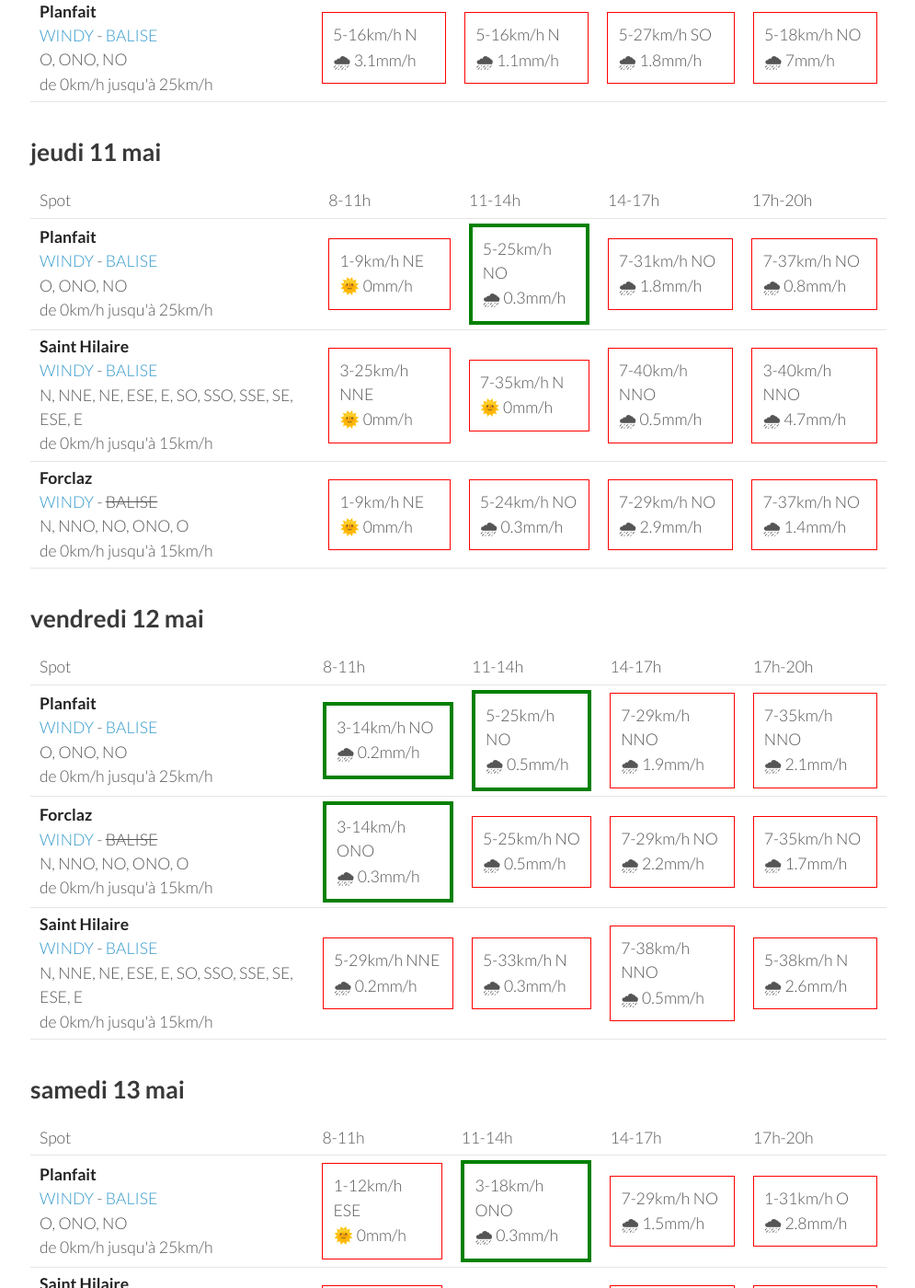
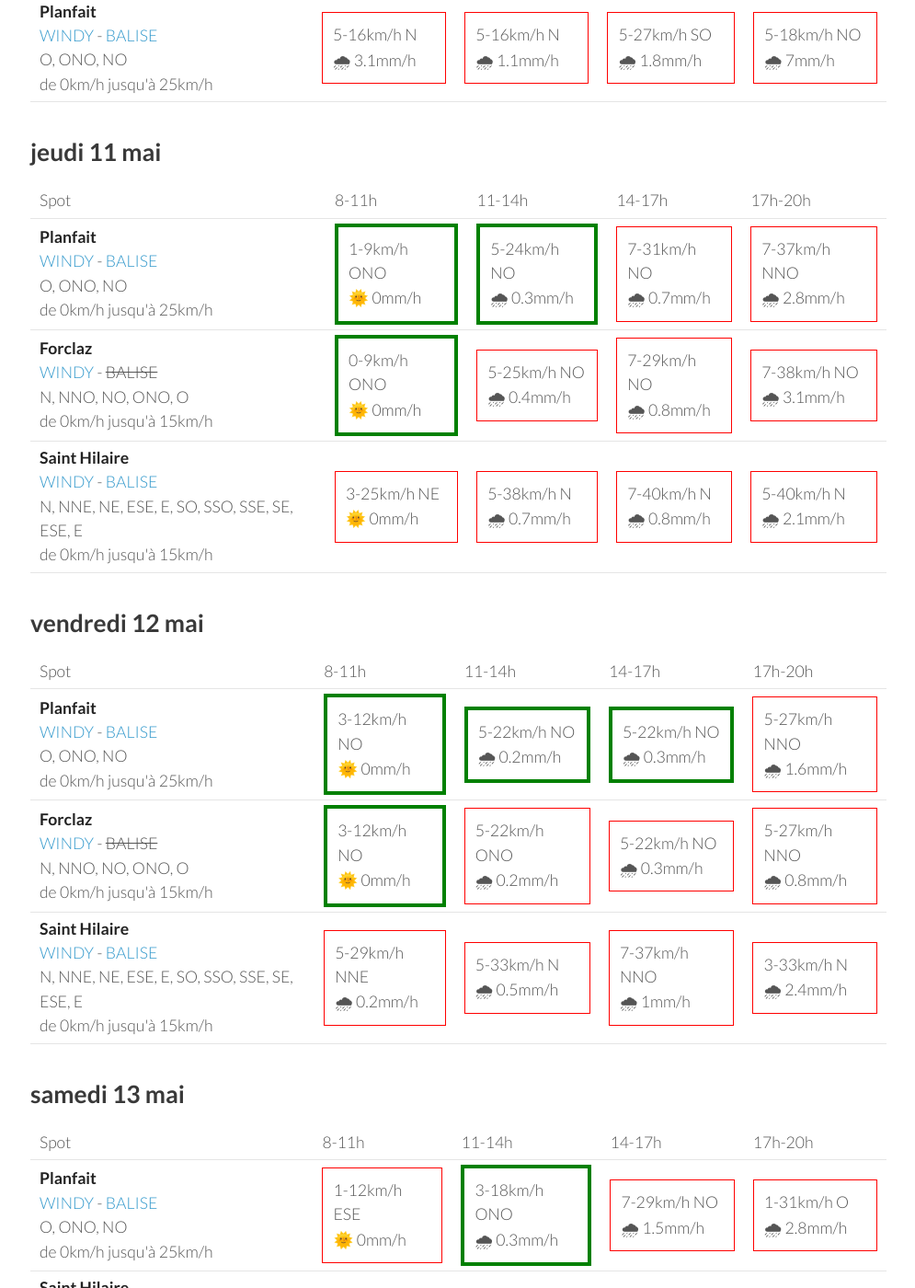
Before and after one commit to parapente-dans-le-nord/parapente-dans-le-nord.github.io, a Jekyll site: the page built from alpes_nord.markdown, in a window 1280 px wide and 1400 px high, scrolled down 1139 px. Shown: the whole window at 92% size, without its empty margins (25-1020 px from the left). Built offline with Jekyll 4.4.1, drawn with Linux system fonts in a browser that asks for light colours; some of the changed text lies outside the part shown.

Commit message:
update index.markdown

```diff
--- a/alpes_nord.markdown
+++ b/alpes_nord.markdown
@@ -113,30 +113,30 @@ page mise à jour le mardi 09 mai 13:26
 <tr>
         <td><strong>Planfait</strong><br><a href="https://windy.com/45.853/6.223?45.415,6.223,8">WINDY</a> - <span class=""><a href="https://www.openwindmap.org/PP496">BALISE</a> </span><br> <span class="vent-favorable">O, ONO, NO</span><br><span class="force-vent">de 0km/h jusqu'à 25km/h</span> </td>
 
-            <td><div class="not-flyable"><p>1-9km/h NE</p><p>🌞 0mm/h</p></div></td>
-            <td><div class="flyable"><p>5-25km/h NO</p><p>🌧 0.3mm/h</p></div></td>
-            <td><div class="not-flyable"><p>7-31km/h NO</p><p>🌧 1.8mm/h</p></div></td>
-            <td><div class="not-flyable"><p>7-37km/h NO</p><p>🌧 0.8mm/h</p></div></td>
+            <td><div class="flyable"><p>1-9km/h ONO</p><p>🌞 0mm/h</p></div></td>
+            <td><div class="flyable"><p>5-24km/h NO</p><p>🌧 0.3mm/h</p></div></td>
+            <td><div class="not-flyable"><p>7-31km/h NO</p><p>🌧 0.7mm/h</p></div></td>
+            <td><div class="not-flyable"><p>7-37km/h NNO</p><p>🌧 2.8mm/h</p></div></td>
+
+
+    </tr>
+<tr>
+        <td><strong>Forclaz</strong><br><a href="https://windy.com/45.814/6.247?45.375,6.246,8,m:eVwaglz">WINDY</a> - <span class="no-balise"> BALISE </span><br> <span class="vent-favorable">N, NNO, NO, ONO, O</span><br><span class="force-vent">de 0km/h jusqu'à 15km/h</span> </td>
+
+            <td><div class="flyable"><p>0-9km/h ONO</p><p>🌞 0mm/h</p></div></td>
+            <td><div class="not-flyable"><p>5-25km/h NO</p><p>🌧 0.4mm/h</p></div></td>
+            <td><div class="not-flyable"><p>7-29km/h NO</p><p>🌧 0.8mm/h</p></div></td>
+            <td><div class="not-flyable"><p>7-38km/h NO</p><p>🌧 3.1mm/h</p></div></td>
 
 
     </tr>
 <tr>
         <td><strong>Saint Hilaire</strong><br><a href="https://windy.com/45.307/5.888?45.087,5.889,9,m:eUFagkX">WINDY</a> - <span class=""><a href="http://www.balisemeteo.com/balise.php?idBalise=61">BALISE</a> </span><br> <span class="vent-favorable">N, NNE, NE, ESE, E, SO, SSO, SSE, SE, ESE, E</span><br><span class="force-vent">de 0km/h jusqu'à 15km/h</span> </td>
 
-            <td><div class="not-flyable"><p>3-25km/h NNE</p><p>🌞 0mm/h</p></div></td>
-            <td><div class="not-flyable"><p>7-35km/h N</p><p>🌞 0mm/h</p></div></td>
-            <td><div class="not-flyable"><p>7-40km/h NNO</p><p>🌧 0.5mm/h</p></div></td>
-            <td><div class="not-flyable"><p>3-40km/h NNO</p><p>🌧 4.7mm/h</p></div></td>
-
-
-    </tr>
-<tr>
-        <td><strong>Forclaz</strong><br><a href="https://windy.com/45.814/6.247?45.375,6.246,8,m:eVwaglz">WINDY</a> - <span class="no-balise"> BALISE </span><br> <span class="vent-favorable">N, NNO, NO, ONO, O</span><br><span class="force-vent">de 0km/h jusqu'à 15km/h</span> </td>
-
-            <td><div class="not-flyable"><p>1-9km/h NE</p><p>🌞 0mm/h</p></div></td>
-            <td><div class="not-flyable"><p>5-24km/h NO</p><p>🌧 0.3mm/h</p></div></td>
-            <td><div class="not-flyable"><p>7-29km/h NO</p><p>🌧 2.9mm/h</p></div></td>
-            <td><div class="not-flyable"><p>7-37km/h NO</p><p>🌧 1.4mm/h</p></div></td>
+            <td><div class="not-flyable"><p>3-25km/h NE</p><p>🌞 0mm/h</p></div></td>
+            <td><div class="not-flyable"><p>5-38km/h N</p><p>🌧 0.7mm/h</p></div></td>
+            <td><div class="not-flyable"><p>7-40km/h N</p><p>🌧 0.8mm/h</p></div></td>
+            <td><div class="not-flyable"><p>5-40km/h N</p><p>🌧 2.1mm/h</p></div></td>
 
 
     </tr>
@@ -159,20 +159,20 @@ page mise à jour le mardi 09 mai 13:26
 <tr>
         <td><strong>Planfait</strong><br><a href="https://windy.com/45.853/6.223?45.415,6.223,8">WINDY</a> - <span class=""><a href="https://www.openwindmap.org/PP496">BALISE</a> </span><br> <span class="vent-favorable">O, ONO, NO</span><br><span class="force-vent">de 0km/h jusqu'à 25km/h</span> </td>
 
-            <td><div class="flyable"><p>3-14km/h NO</p><p>🌧 0.2mm/h</p></div></td>
-            <td><div class="flyable"><p>5-25km/h NO</p><p>🌧 0.5mm/h</p></div></td>
-            <td><div class="not-flyable"><p>7-29km/h NNO</p><p>🌧 1.9mm/h</p></div></td>
-            <td><div class="not-flyable"><p>7-35km/h NNO</p><p>🌧 2.1mm/h</p></div></td>
+            <td><div class="flyable"><p>3-12km/h NO</p><p>🌞 0mm/h</p></div></td>
+            <td><div class="flyable"><p>5-22km/h NO</p><p>🌧 0.2mm/h</p></div></td>
+            <td><div class="flyable"><p>5-22km/h NO</p><p>🌧 0.3mm/h</p></div></td>
+            <td><div class="not-flyable"><p>5-27km/h NNO</p><p>🌧 1.6mm/h</p></div></td>
 
 
     </tr>
 <tr>
         <td><strong>Forclaz</strong><br><a href="https://windy.com/45.814/6.247?45.375,6.246,8,m:eVwaglz">WINDY</a> - <span class="no-balise"> BALISE </span><br> <span class="vent-favorable">N, NNO, NO, ONO, O</span><br><span class="force-vent">de 0km/h jusqu'à 15km/h</span> </td>
 
-            <td><div class="flyable"><p>3-14km/h ONO</p><p>🌧 0.3mm/h</p></div></td>
-            <td><div class="not-flyable"><p>5-25km/h NO</p><p>🌧 0.5mm/h</p></div></td>
-            <td><div class="not-flyable"><p>7-29km/h NO</p><p>🌧 2.2mm/h</p></div></td>
-            <td><div class="not-flyable"><p>7-35km/h NO</p><p>🌧 1.7mm/h</p></div></td>
+            <td><div class="flyable"><p>3-12km/h NO</p><p>🌞 0mm/h</p></div></td>
+            <td><div class="not-flyable"><p>5-22km/h ONO</p><p>🌧 0.2mm/h</p></div></td>
+            <td><div class="not-flyable"><p>5-22km/h NO</p><p>🌧 0.3mm/h</p></div></td>
+            <td><div class="not-flyable"><p>5-27km/h NNO</p><p>🌧 0.8mm/h</p></div></td>
 
 
     </tr>
@@ -180,9 +180,9 @@ page mise à jour le mardi 09 mai 13:26
         <td><strong>Saint Hilaire</strong><br><a href="https://windy.com/45.307/5.888?45.087,5.889,9,m:eUFagkX">WINDY</a> - <span class=""><a href="http://www.balisemeteo.com/balise.php?idBalise=61">BALISE</a> </span><br> <span class="vent-favorable">N, NNE, NE, ESE, E, SO, SSO, SSE, SE, ESE, E</span><br><span class="force-vent">de 0km/h jusqu'à 15km/h</span> </td>
 
             <td><div class="not-flyable"><p>5-29km/h NNE</p><p>🌧 0.2mm/h</p></div></td>
-            <td><div class="not-flyable"><p>5-33km/h N</p><p>🌧 0.3mm/h</p></div></td>
-            <td><div class="not-flyable"><p>7-38km/h NNO</p><p>🌧 0.5mm/h</p></div></td>
-            <td><div class="not-flyable"><p>5-38km/h N</p><p>🌧 2.6mm/h</p></div></td>
+            <td><div class="not-flyable"><p>5-33km/h N</p><p>🌧 0.5mm/h</p></div></td>
+            <td><div class="not-flyable"><p>7-37km/h NNO</p><p>🌧 1mm/h</p></div></td>
+            <td><div class="not-flyable"><p>3-33km/h N</p><p>🌧 2.4mm/h</p></div></td>
 
 
     </tr>
```
Also changed, not shown: other parts of alpes_nord.markdown (+1 -1 lines).
